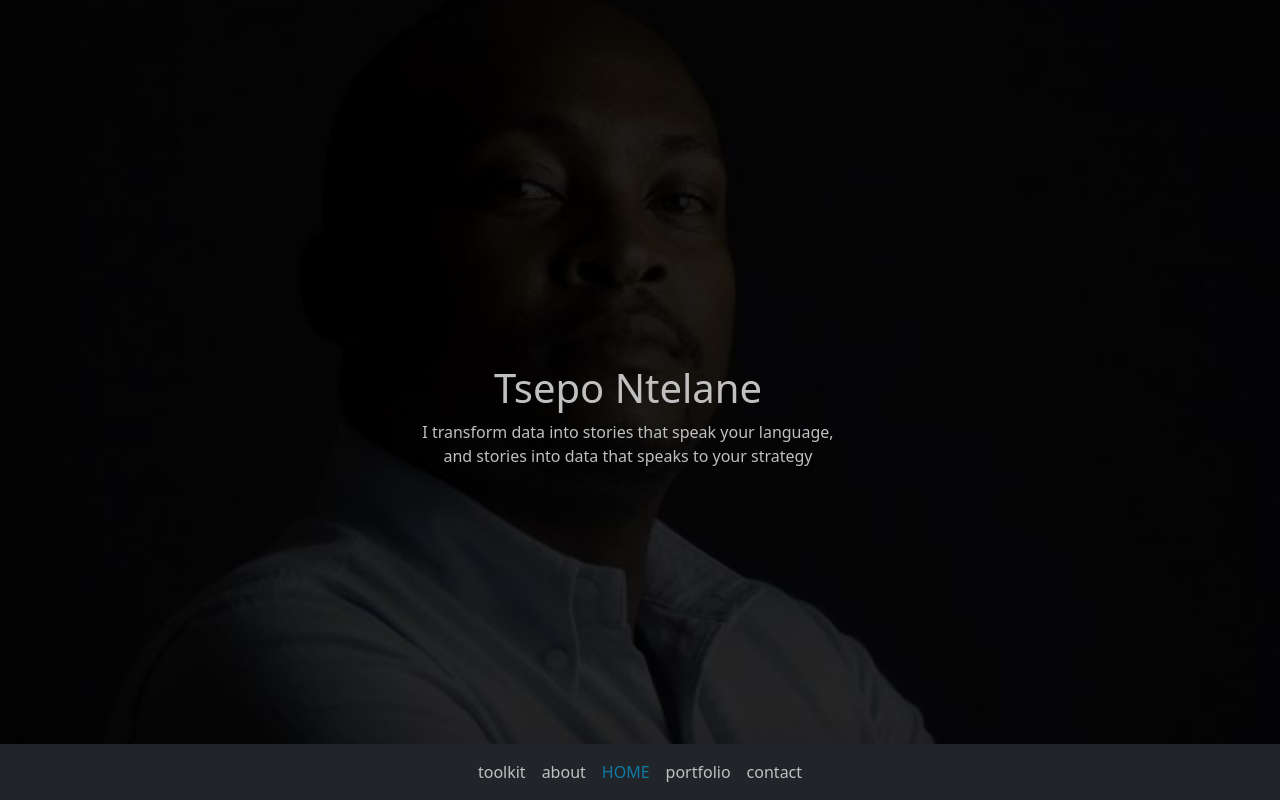
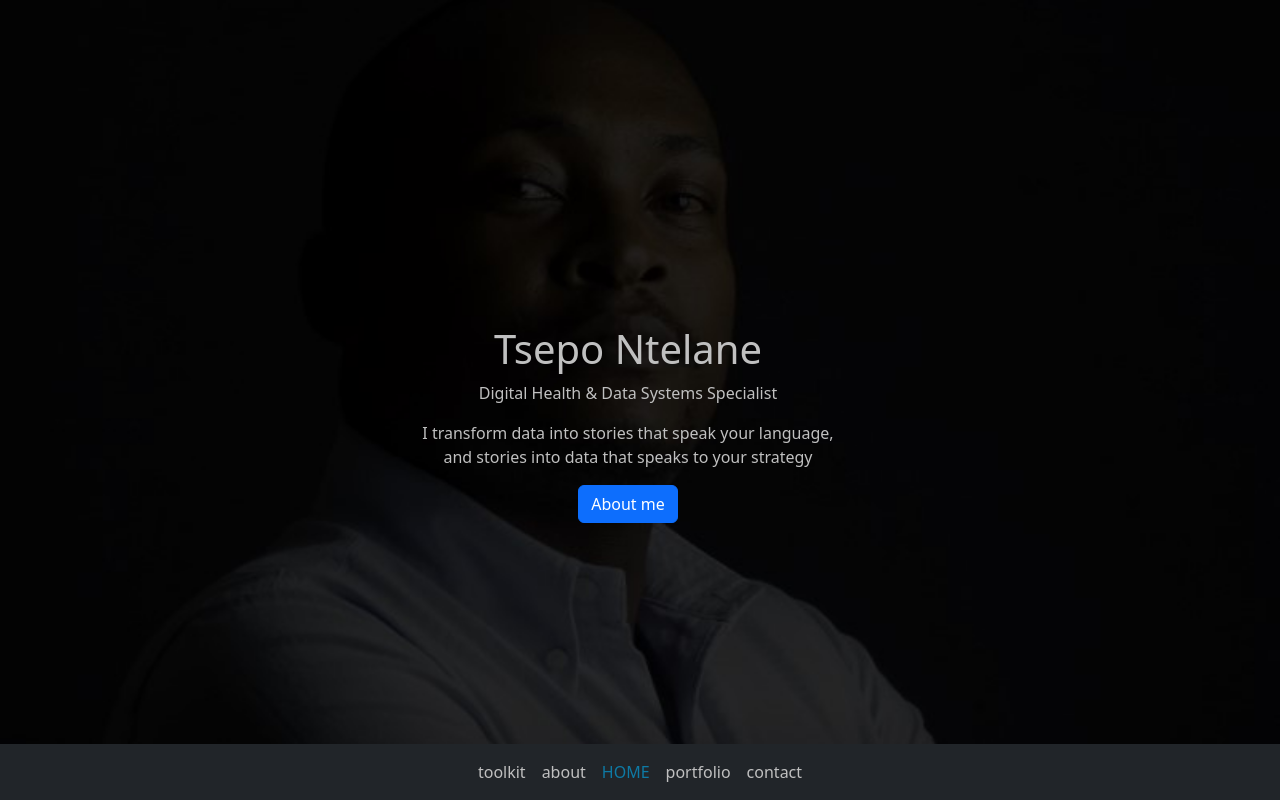
Before and after one commit to TsepoNtelane/tn, a plain HTML site: page index.html in a window 1280 px wide. Drawn offline with nearby package versions, Linux system fonts and the light colour scheme.

Commit message:
Update index.html

```diff
--- a/index.html
+++ b/index.html
@@ -42,8 +42,9 @@
     <div class="row justify-content-center text-center w-100">
       <div class="col-lg-8" style=" color: #C0C0C0;">
         <h1 class="mt-5">Tsepo Ntelane</h1>
-
+        <p>Digital Health & Data Systems Specialist</p>
         <p>I transform data into stories that speak your language, <br> and stories into data that speaks to your strategy</p>
+        <a class="btn btn-primary btn-xl" href="portfolio/about.html">About me</a>
       </div>
     </div>
   </div>
```
